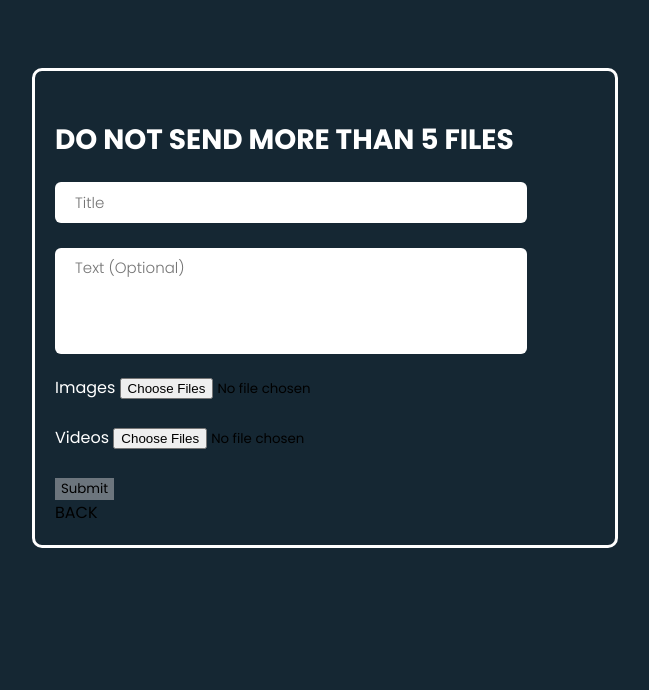
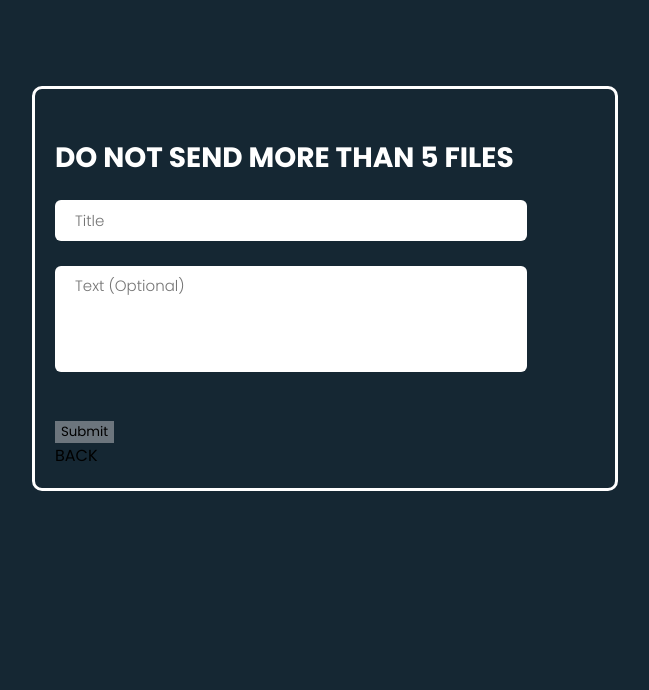
Before and after one commit to Chongyihyang/Eclipse, a Django app: template post/templates/post/addPost.html in a window 1280 px wide. Shown: the top 690 px of the page, without its empty margins (315-964 px from the left). Run offline with Django 3.2, Linux system fonts and the light colour scheme; the template is opened without the code that fills it, so the values that code supplies are empty.

Commit message:
Update addPost.html

```diff
--- a/post/templates/post/addPost.html
+++ b/post/templates/post/addPost.html
@@ -178,15 +178,6 @@ a.button {
                            <textarea name="description" id="description" cols="30" rows="8"  placeholder="Text (Optional)"></textarea>
                         </div>
 
-                        <div class="col-md-12">
-                          <label for="images" >Images</label>
-                          <input type="file" name="images" class="form-control-file" id="images"  accept=".png,.jpg, .PNG, .JPG" multiple>
-                        </div>
-                      <br>
-                      <div class="col-md-12">
-                        <label for="videos">Videos  </label>
-                        <input type="file" name="videos" class="form-control-file" id="videos" accept=".mp4" multiple>
-                      </div>
                       <br>
                         <div class="form-button mt-3">
                                 <button id="submit" type="submit" class="btn btn-primary">Submit</button>
```
